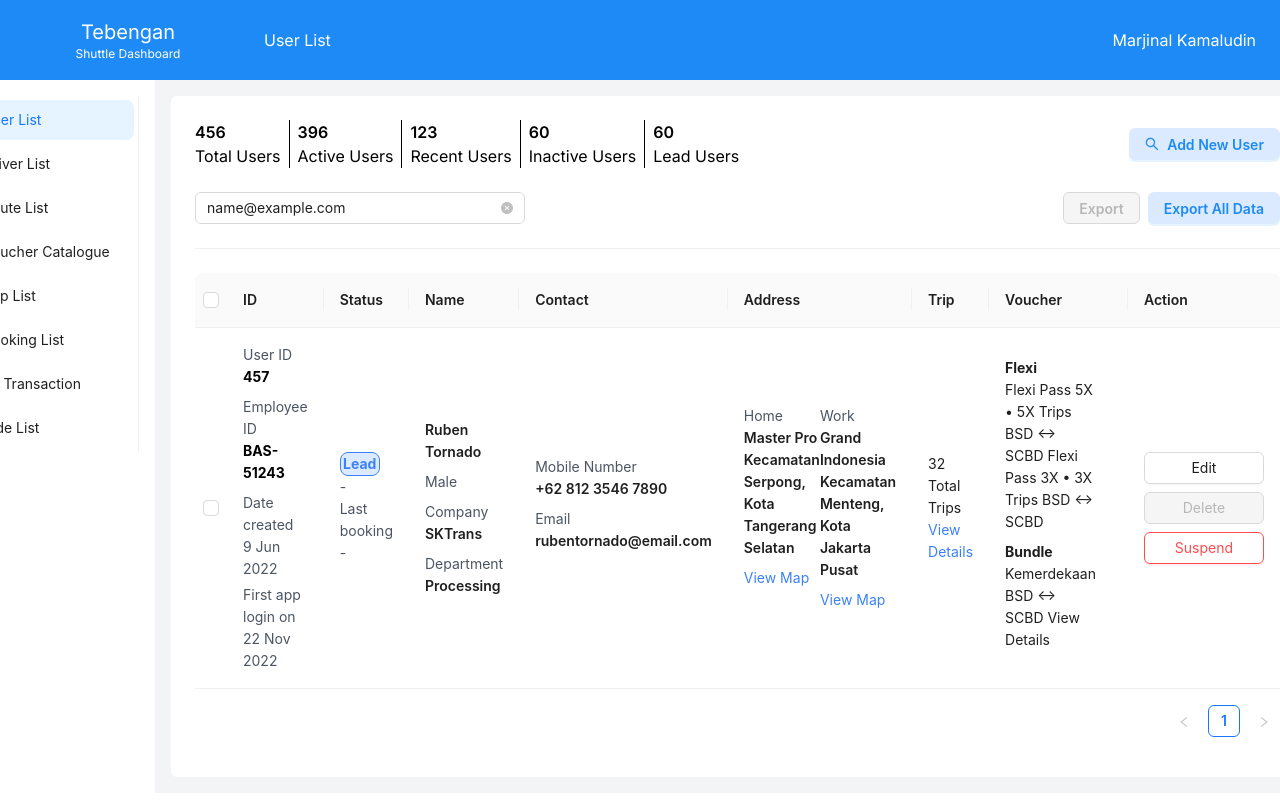
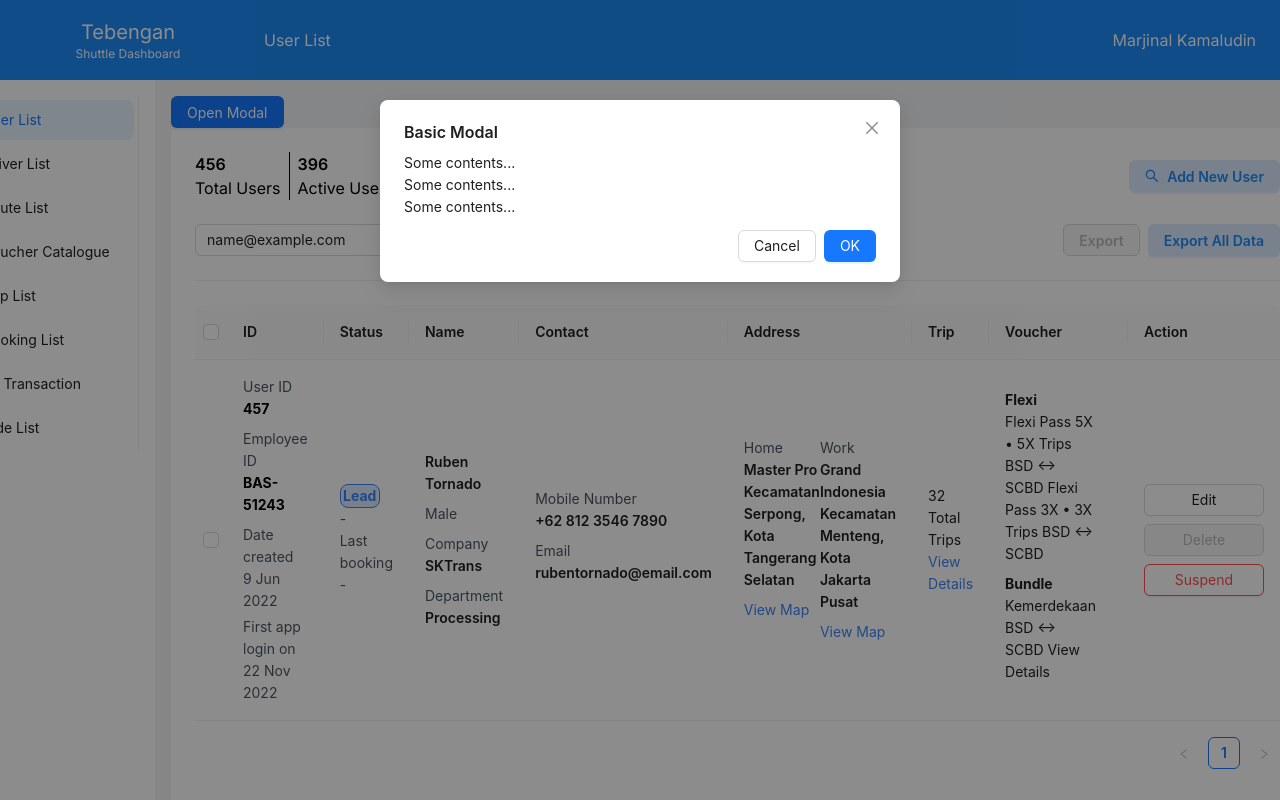
Before and after one commit to kanzff/tebengan, a Next.js app: page / in a window 1280 px wide. Both pictures are taken after typing "name@example.com" into the empty fields and a click on the button "Add New User". Built offline with nearby package versions, Linux system fonts and the light colour scheme.

Commit message:
added modal

```diff
--- /dev/null
+++ b/components/AddUserModal.tsx
@@ -0,0 +1,26 @@
+import { Button, Modal } from 'antd'
+import React from 'react'
+
+interface dataFormProps{
+    showModal: () => void
+    isModalOpen: boolean | undefined
+    handleOk: () => void
+    handleCancel: () => void
+}
+
+const AddUserModal = ({showModal, isModalOpen, handleOk, handleCancel}: dataFormProps) => {
+  return (
+    <>
+      <Button type="primary" onClick={showModal}>
+        Open Modal
+      </Button>
+      <Modal title="Basic Modal" open={isModalOpen} onOk={handleOk} onCancel={handleCancel}>
+        <p>Some contents...</p>
+        <p>Some contents...</p>
+        <p>Some contents...</p>
+      </Modal>
+    </>
+  )
+}
+
+export default AddUserModal
--- a/components/Content.tsx
+++ b/components/Content.tsx
@@ -1,15 +1,33 @@
-import React from 'react'
+'use client'
+
+import React, { useState } from 'react'
 import { Button, Input } from 'antd'
 import { SearchOutlined } from '@ant-design/icons';
 import ContentTable from './ContentTable';
+import AddUserModal from './AddUserModal';
 
 const { Search } = Input
 
 
 
 const Content = () => {
+    const [isModalOpen, setIsModalOpen] = useState(false);
+
+    const showModal = () => {
+        setIsModalOpen(true);
+    };
+
+    const handleOk = () => {
+        setIsModalOpen(false);
+    };
+
+    const handleCancel = () => {
+        setIsModalOpen(false);
+    };
+
   return (
     <div className='bg-gray-100 p-4 w-full'>
+        <AddUserModal showModal={showModal} isModalOpen={isModalOpen} handleOk={handleOk} handleCancel={handleCancel}/>
         <div className='bg-white rounded-md p-6'>
             <div className='flex justify-between mb-6'>
                 <div className='flex gap-2 divide-x divide-black'>
@@ -35,7 +53,7 @@ const Content = () => {
                     </div>
                 </div>
                 <div className='flex items-center'>
-                    <Button type="primary" className='bg-blue-100 text-[#1D8AF5] font-semibold' icon={<SearchOutlined />}>
+                    <Button type="primary" onClick={showModal} className='bg-blue-100 text-[#1D8AF5] font-semibold' icon={<SearchOutlined />}>
                         Add New User
                     </Button>
                 </div>
--- a/components/ContentTable.tsx
+++ b/components/ContentTable.tsx
@@ -9,6 +9,7 @@ interface Voucher {
   details: string
 }
 interface DataType {
+  key: React.Key,
   id: {
     user_id: string,
     employee_id?: string,
@@ -136,9 +137,9 @@ const columns: ColumnsType<DataType> = [
     render: (voucher) => (
       <div>
         {
-          voucher.map((v: Voucher) => {
+          voucher.map((v: Voucher, i: number) => {
             return (
-              <div className='max-w-[130px] pr-4 mb-2'>
+              <div key={i} className='max-w-[130px] pr-4 mb-2'>
                 <p className='font-bold'>{v.name}</p>
                 <p>{v.details}</p>
               </div>
@@ -206,6 +207,7 @@ const columns: ColumnsType<DataType> = [
 
 const data: DataType[] = [
   {
+    key: 457,
     id: {
       user_id: '457',
       employee_id: 'BAS-51243',
```
